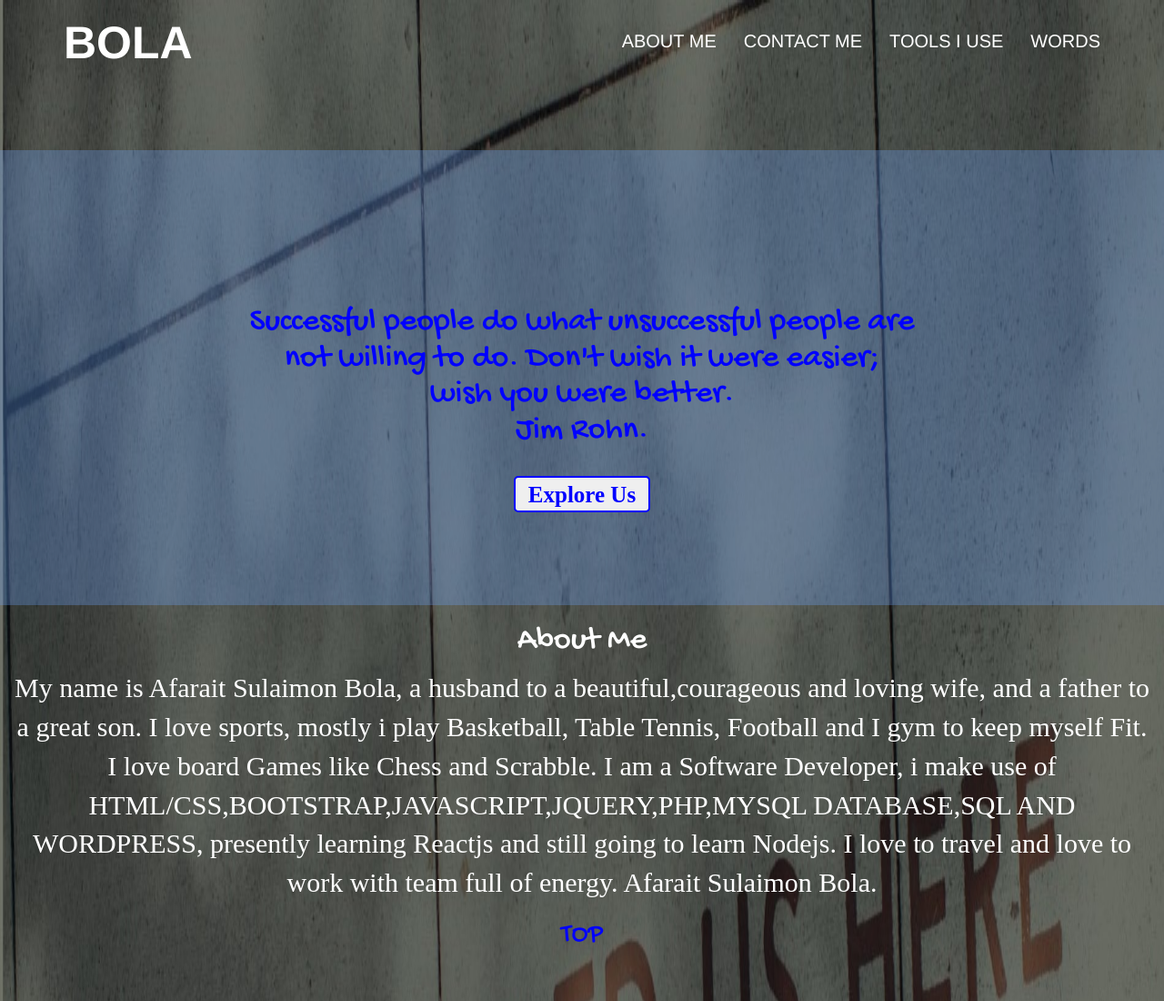
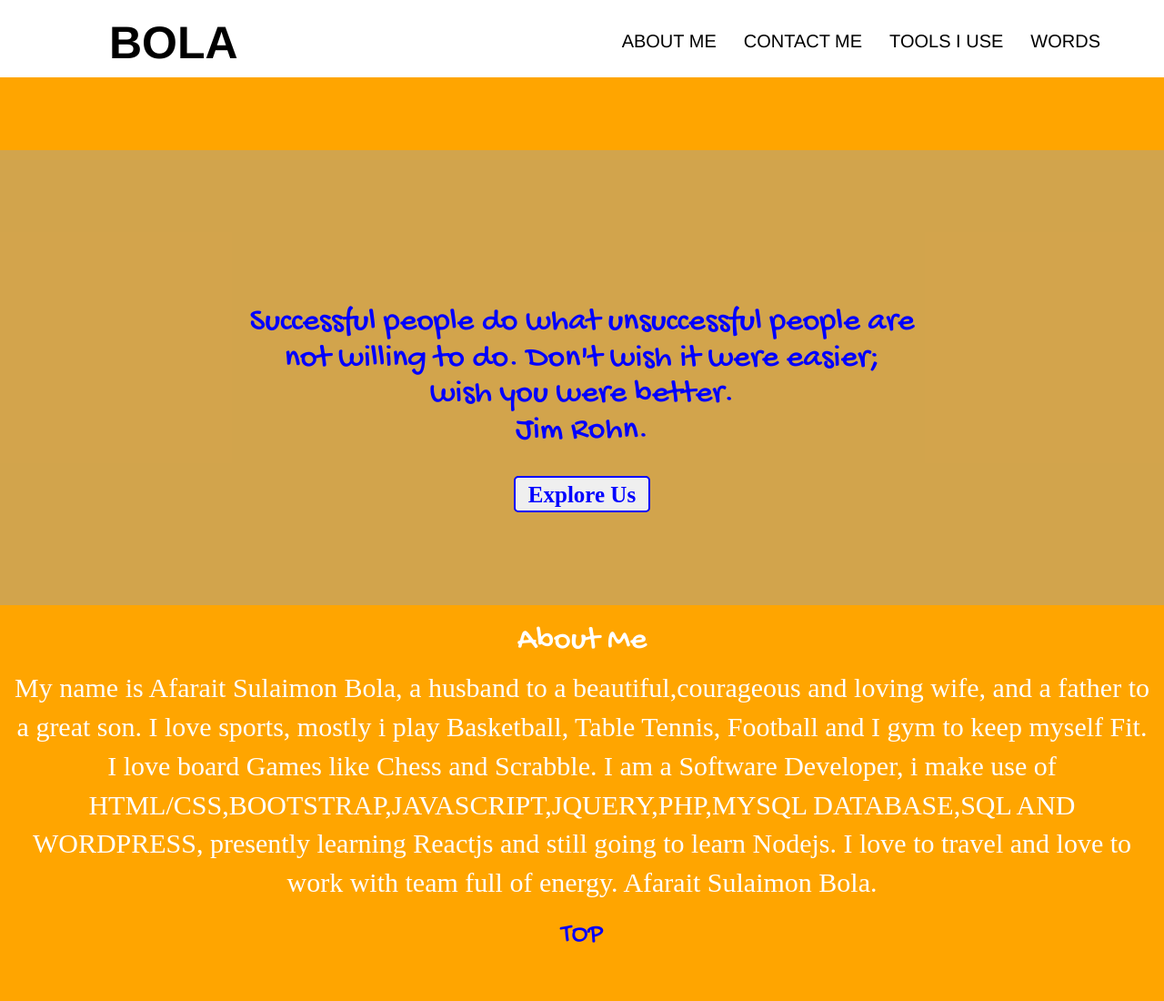
Before and after one commit to afaraitsulaimon/sbafarait, a plain HTML site: page index.html in a window 1280 px wide. Shown: the top 1100 px of the page at 91% size. Drawn offline with Linux system fonts and the light colour scheme; a web font is replaced by a local one.

Commit message:
ADJUSTMENT ON NAV AND ALSO BACKGROUND COLOR

```diff
--- a/index.html
+++ b/index.html
@@ -18,15 +18,16 @@
 
 <!-- THE HEADER BEGINS-->
 
-  <div class="container" id="header">
+
+       <nav class="navbar-header">
+
+       <div class="container" id="header">
        <div class="row">
-       <nav class="navbar-header">
        <button type="button" class="navbar-toggle"  data-toggle="collapse" data-target="#menu" style="background-color:red;">
        <span class="icon-bar"></span>
        <span class="icon-bar"></span>
        <span class="icon-bar"></span>
        </button>
-</nav>
        <!-- THE LOGO -->
            <div class="col-md-3 col-sm-3 col-xs-3 col-lg-3" id="logo" class='bounceIn'>
 
@@ -56,6 +57,7 @@
        </div>
 
   </div>
+     </nav>
 
 
 <!-- THE HEADER ENDS-->
--- a/style.css
+++ b/style.css
@@ -1,11 +1,15 @@
 body{
 
-	background: url(images/passion.jpg);
-	background-repeat: no-repeat;
-	background-size: 100% 100%;
+background-color: orange;
 
 }
 
+.navbar-header{
+
+	background-color: white;
+	width: 100%;
+
+}
 
 
 .icon-bar{
@@ -16,19 +20,20 @@ body{
 #logo a{
 
 	text-decoration: none;
-	color: white;
+	color:black;
 	font-weight: bolder;
 	font-size: 50px;
+	padding-left: 50px;
 }
+
 
 
 #menu li a{
 	margin-top: 20px;
    font-size: 20px;
-   color: white;
+   color: black;
   display: block;
   height: 50px;
-
 }
 
 
```
